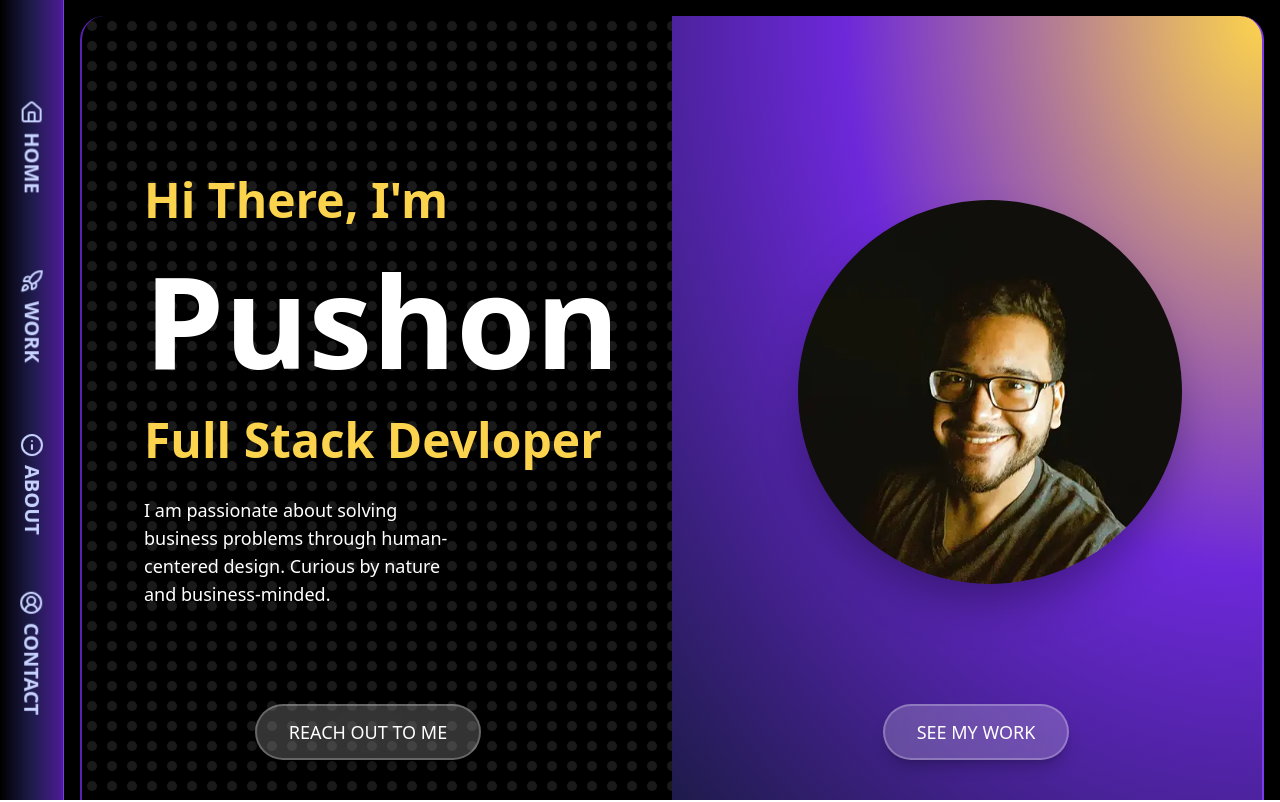
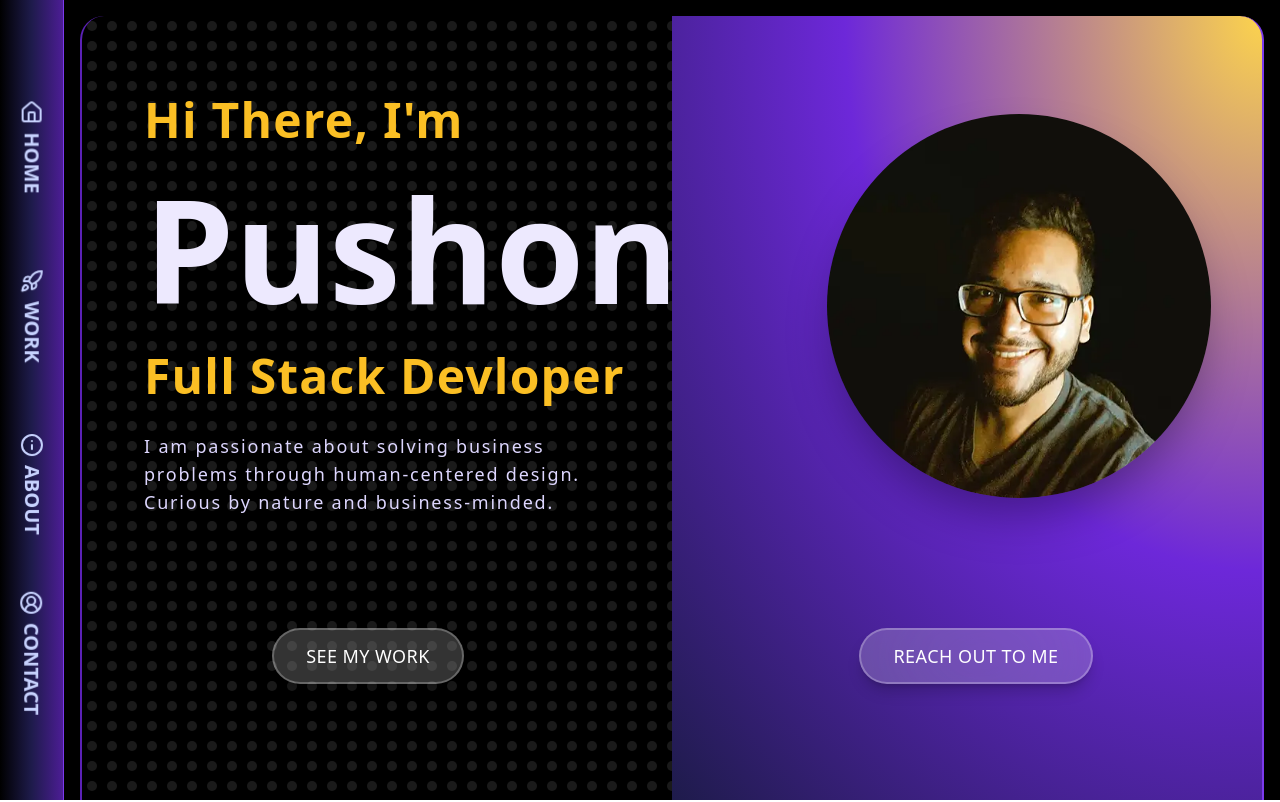
Before and after one commit to push-on/Portfolio, a SvelteKit app: page / in a window 1280 px wide. Shown: the top 802 px of the page. Built offline with nearby package versions, Linux system fonts and the light colour scheme.

Commit message:
Update 10/23/2023 21:19:08

```diff
--- a/src/app.css
+++ b/src/app.css
@@ -7,7 +7,7 @@
 		@apply ;
 	} */
   button {
-    @apply outline-none py-3 px-8 font-medium border-2 border-white/25 text-sm md:text-base lg:text-lg uppercase text-white rounded-full bg-white/20 backdrop-blur-3xl hover:bg-white/30 active:bg-white/10 shadow-lg shadow-black/20;
+    @apply transition tracking-wide duration-300 outline-none py-2 px-4 sm:py-3 sm:px-8 font-medium border-2 border-white/25 text-xs sm:text-sm md:text-base lg:text-lg uppercase text-white rounded-full bg-white/20 backdrop-blur-3xl hover:bg-white/30 active:bg-white/10 shadow-lg shadow-black/20;
   }
 }
 
--- a/src/components/Footer.svelte
+++ b/src/components/Footer.svelte
@@ -5,7 +5,7 @@
 <footer
   class="mt-20 h-64 w-full bg-black/10 backdrop-blur-3xl text-white flex items-center justify-center border-t-2 border-white/30">
   <div class="text-center">
-    <p>&copy; {year} My Portfolio. All rights reserved.</p>
+    <p>&copy; {year} Pushons Portfolio. All rights reserved.</p>
     <p>Created with Tailwind CSS and Svelte</p>
   </div>
 </footer>
--- a/src/components/Hero.svelte
+++ b/src/components/Hero.svelte
@@ -3,31 +3,31 @@
 </script>
 
 <div class=" flex justify-center items-center text-white py-20">
-  <div class="w-full">
+  <div class="w-full space-y-24">
     <div class="flex justify-evenly flex-grow">
       <div class=" flex-1">
-        <div class="px-6 sm:px-20 py-20">
+        <div class="px-6 sm:px-10 md:px-15 lg:px-20">
           <div class="overflow-hidden py-4">
             <h2
-              class="SlideDown text-amber-300 whitespace-nowrap duration-100 text-xl sm:text-2xl md:text-3xl lg:text-4xl xl:text-5xl font-bold">
+              class="SlideDown tracking-wide text-amber-400 whitespace-nowrap duration-100 text-xl sm:text-2xl md:text-3xl lg:text-4xl xl:text-5xl font-bold">
               Hi There, I'm
             </h2>
           </div>
           <div class="overflow-hidden py-4">
             <h1
-              class="SlideDown duration-100 text-4xl sm:text-5xl md:text-6xl lg:text-8xl xl:text-9xl font-bold">
+              class="text-violet-100 SlideDown duration-100 text-4xl sm:text-5xl md:text-6xl lg:text-8xl xl:text-[9rem] font-bold">
               Pushon
             </h1>
           </div>
           <div class="overflow-hidden py-4">
             <h2
-              class="SlideDown text-amber-300 whitespace-nowrap duration-100 text-xl sm:text-2xl md:text-3xl lg:text-4xl xl:text-5xl font-bold">
+              class="SlideDown tracking-wide text-amber-400 whitespace-nowrap duration-100 text-xl sm:text-2xl md:text-3xl lg:text-4xl xl:text-5xl font-bold">
               Full Stack Devloper
             </h2>
           </div>
           <div class="overflow-hidden py-4">
             <p
-              class="SlideDown max-w-[200px] sm:max-w-xs duration-100 text-sm sm:text-base lg:text-lg lg:font-medium">
+              class=" text-violet-200 tracking-widest SlideDown max-w-[200px] sm:max-w-md duration-100 text-sm sm:text-base lg:text-lg lg:font-medium">
               I am passionate about solving business problems through
               human-centered design. Curious by nature and business-minded.
             </p>
@@ -39,11 +39,11 @@
       </div>
     </div>
     <div class="flex justify-evenly">
+      <div class="flex-1 flex justify-center items-center">
+        <button>See My Work</button>
+      </div>
       <div class=" flex-1 flex justify-center items-center">
         <button>Reach Out To Me</button>
-      </div>
-      <div class="flex-1 flex justify-center items-center">
-        <button>See My Work</button>
       </div>
     </div>
   </div>
```
